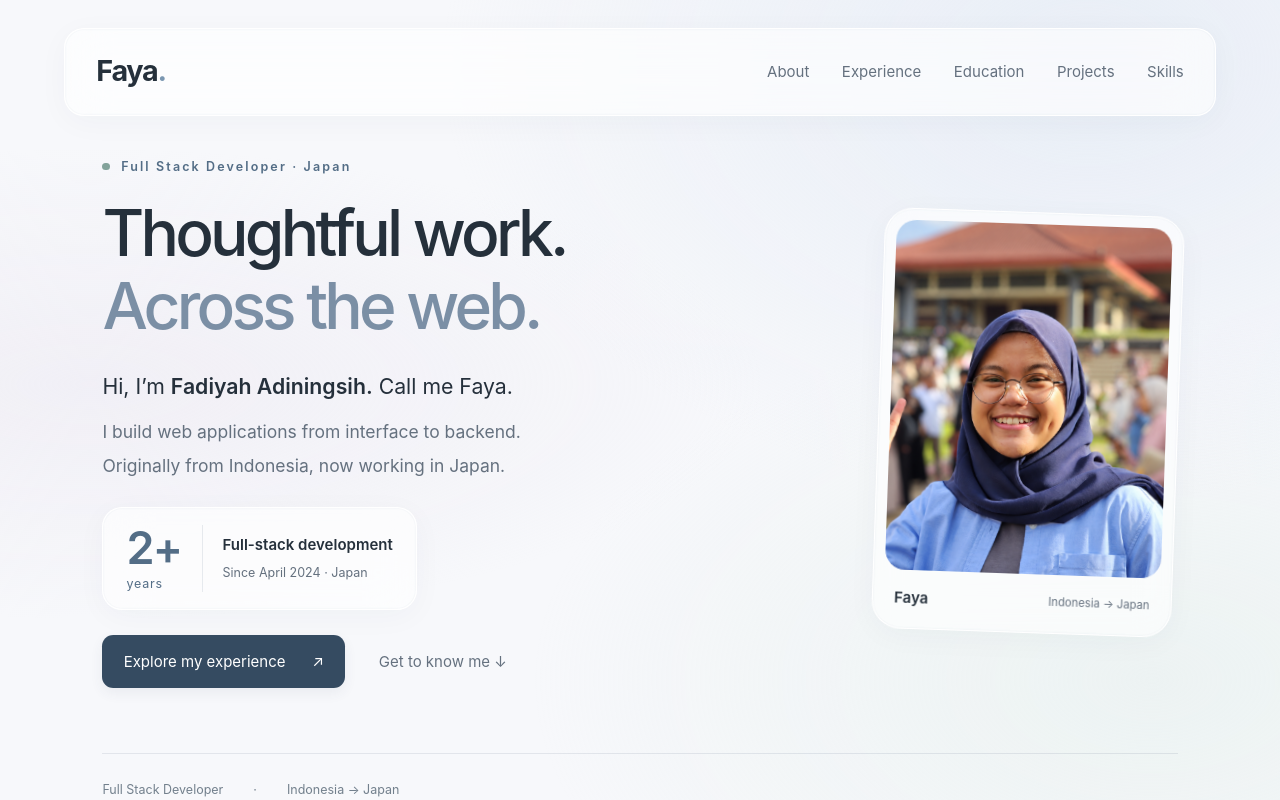
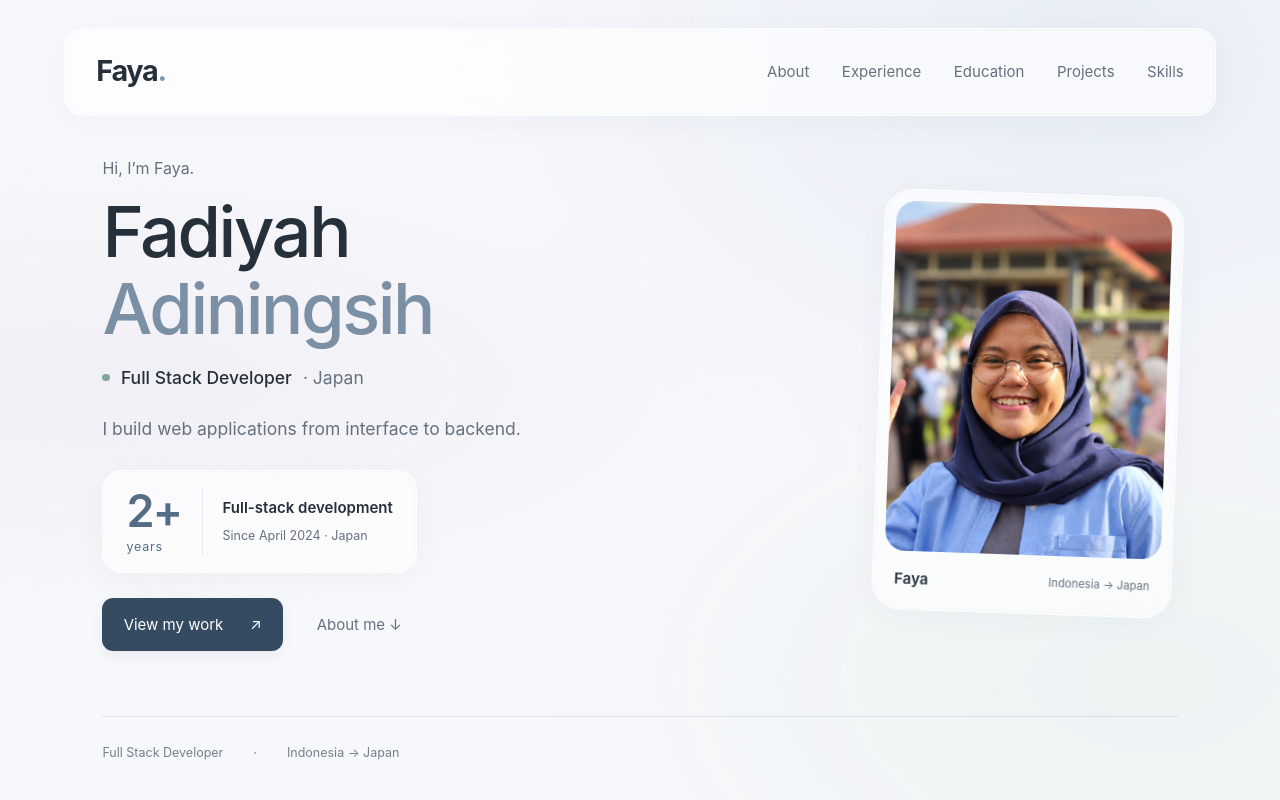
Before and after one commit to fadiyaha30/portfolio, a Next.js app: page / in a window 1280 px wide. Shown: the top 800 px of the page. Built offline with nearby package versions, Linux system fonts and the light colour scheme.

Commit message:
Lead the hero with Fadiyah Adiningsih
Replace the slogan with the full name as the primary heading. Put the friendly introduction above it and role below it. Retain the experience card and link View my work to Projects.

Refs #7

```diff
--- a/components/Hero.tsx
+++ b/components/Hero.tsx
@@ -3,10 +3,10 @@ export default function Hero() {
     <section className="hero" id="home">
       <div className="hero-layout">
         <div className="hero-content">
-          <div className="eyebrow"><span className="dot"></span> Full Stack Developer · Japan</div>
-          <h1>Thoughtful work.<br /><span>Across the web.</span></h1>
-          <p className="hero-name">Hi, I’m <strong>Fadiyah Adiningsih.</strong> Call me Faya.</p>
-          <p className="hero-copy">I build web applications from interface to backend.<br />Originally from Indonesia, now working in Japan.</p>
+          <p className="hero-greeting">Hi, I’m Faya.</p>
+          <h1 className="hero-title">Fadiyah <span>Adiningsih</span></h1>
+          <p className="hero-role"><span className="dot" aria-hidden="true" />Full Stack Developer <span className="hero-location">· Japan</span></p>
+          <p className="hero-copy">I build web applications from interface to backend.</p>
           <div className="hero-experience glass" role="group" aria-label="Professional experience">
             <p className="hero-experience-value">
               <strong>2+</strong>
@@ -17,7 +17,7 @@ export default function Hero() {
               <p className="hero-experience-since">Since <time dateTime="2024-04">April 2024</time> · Japan</p>
             </div>
           </div>
-          <div className="actions"><a className="button" href="#experience">Explore my experience <span>↗</span></a><a className="text-link" href="#about">Get to know me ↓</a></div>
+          <div className="actions"><a className="button" href="#work">View my work <span>↗</span></a><a className="text-link" href="#about">About me ↓</a></div>
         </div>
         <figure className="profile-frame glass">
           <div className="profile-crop"><img src="/assets/faya-blurred.png" alt="Faya smiling, wearing a navy hijab and glasses" width="1019" height="1358" fetchPriority="high" /></div>
```
Also changed, not shown: app/globals.css.
